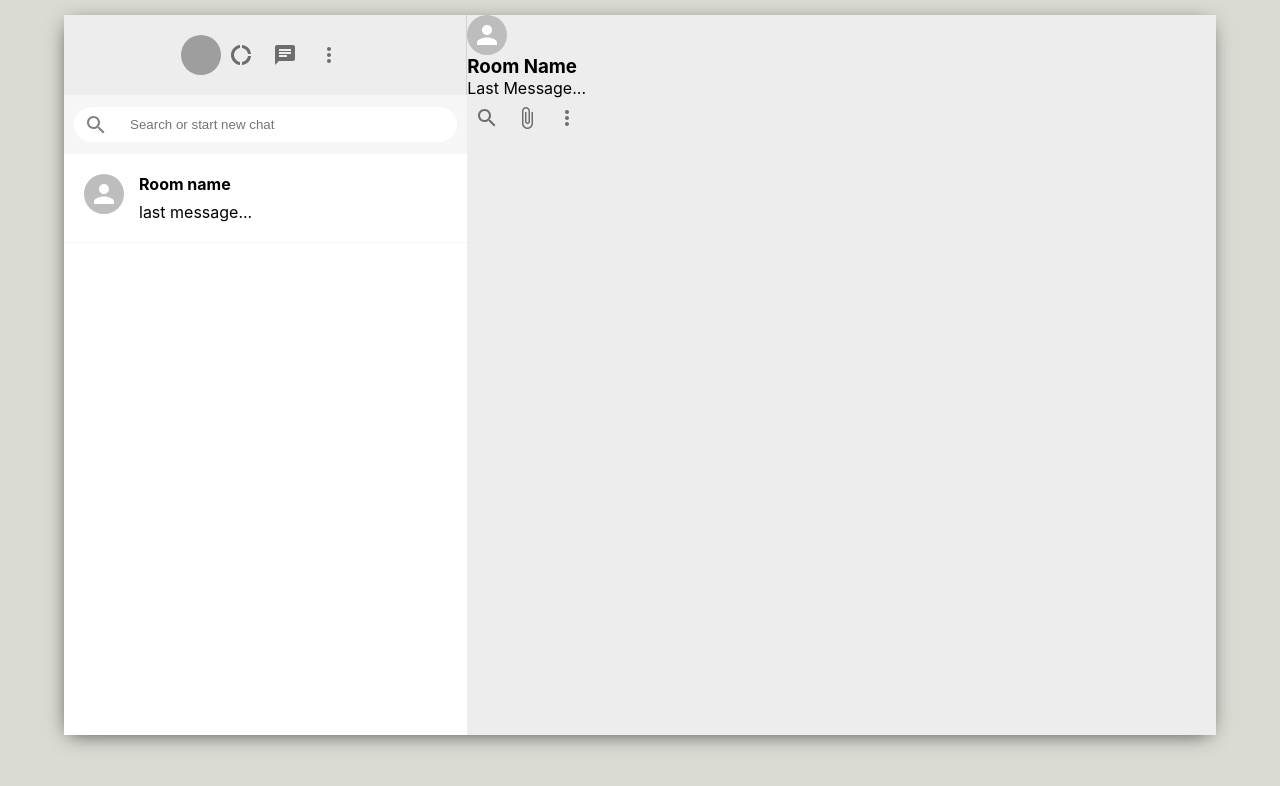
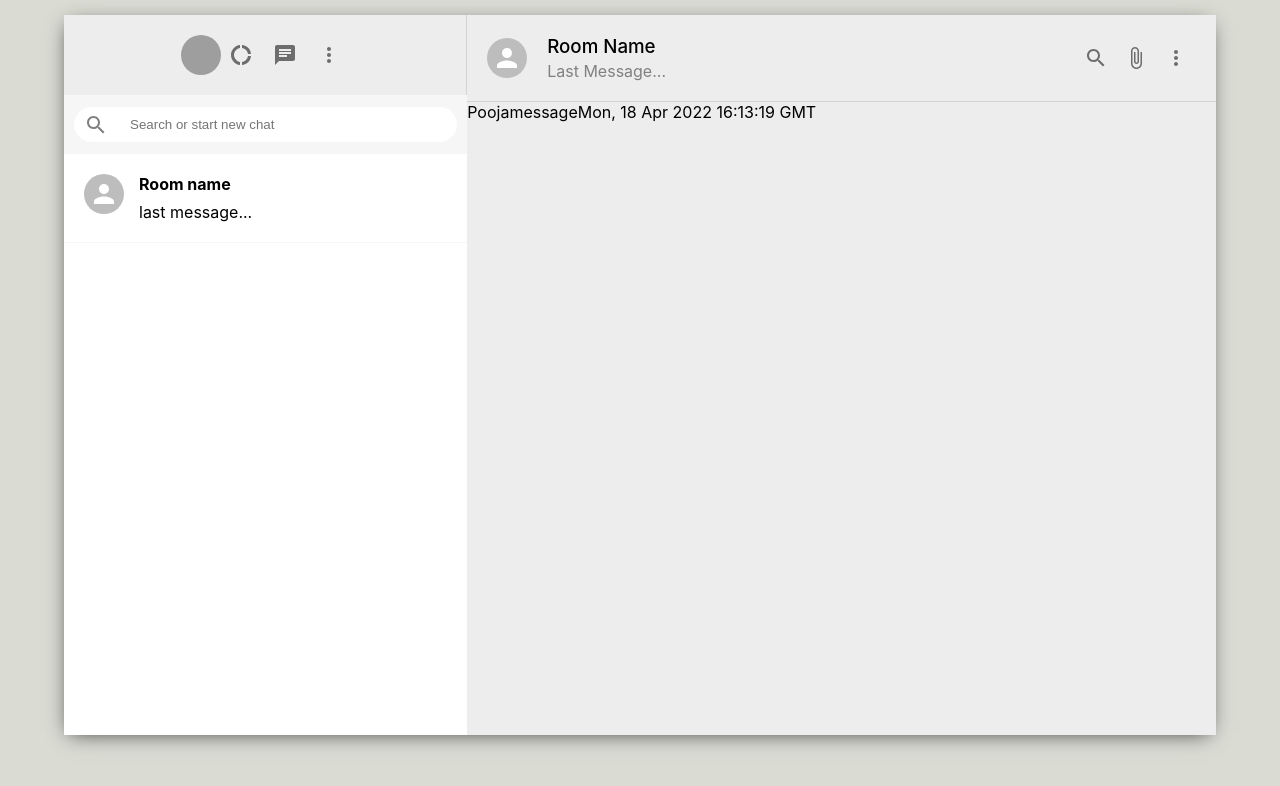
Before and after one commit to Pooja113/whatsapp-mern-clone, a React (Create React App) app: page / in a window 1280 px wide. Shown: the top 786 px of the page. Built offline with nearby package versions, Linux system fonts and the light colour scheme; grey boxes are pictures that could not be loaded.

Commit message:
Chat header

```diff
--- a/src/Chat.css
+++ b/src/Chat.css
@@ -3,3 +3,22 @@
   flex-direction: column;
   flex: 0.65;
 }
+
+.chat__header{
+  padding: 20px;
+  display: flex;
+  align-items: center;
+  border-bottom: 1px solid lightgray;
+}
+
+.chat__headerInfo{
+  padding-left: 20px;
+  flex: 1;
+}
+.chat__headerInfo > h3{
+  margin-bottom: 3px;
+  font-weight: 500;
+}
+.chat__headerInfo p{
+  color: gray;
+}
--- a/src/Chat.js
+++ b/src/Chat.js
@@ -15,7 +15,7 @@ const Chat = () => {
             <h3>Room Name</h3>
             <p>Last Message...</p>
           </div>
-          <div className='chat__herderRight'>
+          <div className='chat__headerRight'>
             <IconButton>
               <SearchIcon />
             </IconButton>
@@ -27,7 +27,16 @@ const Chat = () => {
             </IconButton>
           </div>
       </div>
-
+      <div className='chat__body'>
+        <p>
+          <span className='chat__name'>Pooja</span>
+          message
+          <span className='chat__timestamp'>{new Date().toUTCString()}</span>
+        </p>
+      </div>
+      <div className='chat__footer'>
+        <p></p>
+      </div>
     </div>
   )
 }
```
